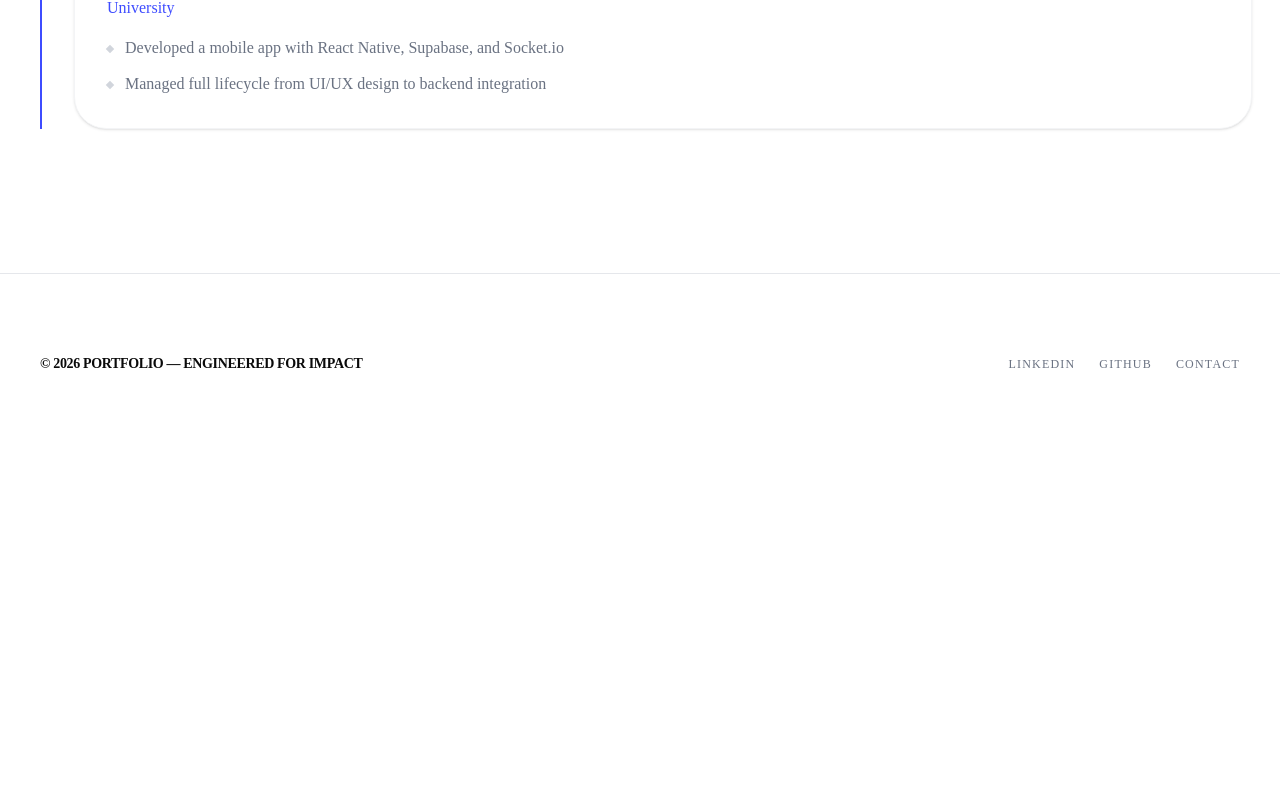
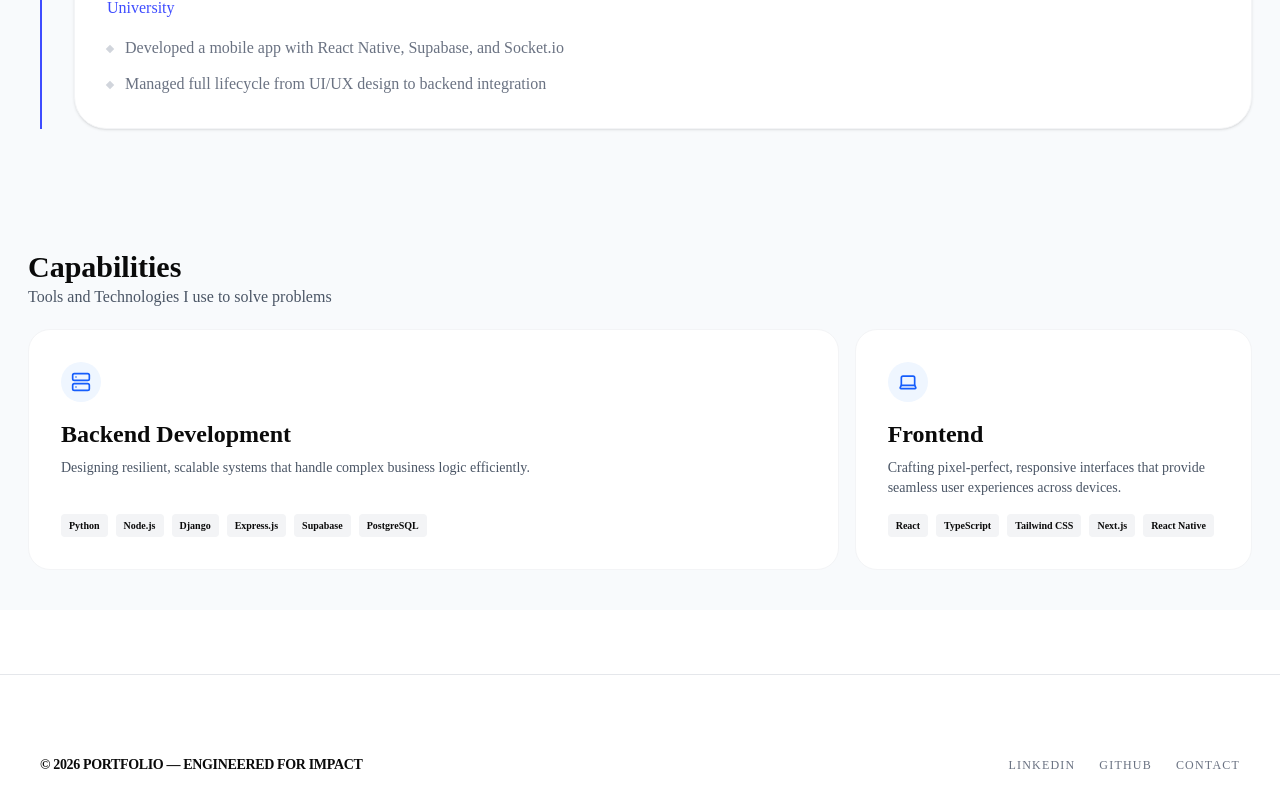
Before and after one commit to Programmingchuks24/portfoliov2, a Next.js app: page /about in a window 1280 px wide. Shown: the part 1582-2390 px from the top of the page. Before the commit the page ends 2036 px from the top, so only its background shows below. Built offline with nearby package versions, Linux system fonts and the light colour scheme.

Commit message:
Added tooltip/finished the about page/added a different color to the outer div of each page

```diff
--- a/app/about/page.tsx
+++ b/app/about/page.tsx
@@ -1,14 +1,14 @@
 import { Timeline } from '@/components/timeline'
+import { Database, Laptop, Phone, ScreenShare, Server } from 'lucide-react'
 import Image from 'next/image'
+import Link from 'next/link'
 import React from 'react'
 
 const about = () => {
   return (
-   <div>
-
-    <div className = " px-3 md:flex md:flex-row md:justify-between md:px-7">
-
-      <section className = "mt-5 flex flex-col gap-5 p-4 items-center justify-center text-center md:items-start md:text-left md:w-1/2">
+    <div className="bg-[#f8fafc] min-h-screen">
+      <div className=" px-3 md:flex md:flex-row md:justify-between md:px-7">
+        <section className="mt-5 flex flex-col gap-5 p-4 items-center justify-center text-center md:items-start md:text-left md:w-1/2">
           <div className="flex flex-row items-center gap-2 p-1 px-3 rounded-full bg-[#3e4cff]/10 w-fit text-xs text-black font-semibold">
             <span className="relative flex size-2">
               <span className="absolute inline-flex h-full w-full animate-ping rounded-full bg-[#3e4cff] opacity-75"></span>
@@ -18,26 +18,37 @@ const about = () => {
             <p>Available for new opportunities</p>
           </div>
 
-      <div className = " flex flex-col gap-5">
-        <p className = "text-4xl font-bold md:text-5xl">Architecting Digital Experiences</p>
+          <div className=" flex flex-col gap-5">
+            <p className="text-4xl font-bold md:text-5xl">
+              Architecting Digital Experiences
+            </p>
 
             <p className="text-gray-600">
-          I am a software engineer and fullstack developer with a passion for creating innovative digital solutions. Ive been coding for up to 9 years and have experience in building scalable web applications and mobile apps.
+              I am a software engineer and fullstack developer with a passion
+              for creating innovative digital solutions. Ive been coding for up
+              to 9 years and have experience in building scalable web
+              applications and mobile apps.
             </p>
           </div>
 
           <div className="flex flex-row gap-4">
-        <button className="text-white bg-black px-6 py-2 rounded-xl text-sm font-semibold hover:bg-gray-400 hover:text-black hover:cursor-pointer transition-all">
+            <Link
+              href="/contact"
+              className="text-white bg-black px-6 py-2 rounded-xl text-sm font-semibold hover:bg-gray-400 hover:text-black hover:cursor-pointer transition-all"
+            >
               Get in Touch
-        </button>
+            </Link>
 
-        <button className="text-black bg-[#3e4cff]/10 px-6 py-2 rounded-xl text-sm font-semibold hover:bg-gray-400 hover:text-white hover:cursor-pointer transition-all">
+            <Link
+              href="/cv"
+              className="text-black bg-[#3e4cff]/10 px-6 py-2 rounded-xl text-sm font-semibold hover:bg-gray-400 hover:text-white hover:cursor-pointer transition-all"
+            >
               Download CV
-        </button>
+            </Link>
           </div>
         </section>
 
-      <div className = "mt-10 px-3 md:py-4">
+        <div className="mt-10 px-3 md:py-4">
           <Image
             src="/assets/images/profile.jpeg"
             alt="Your Image"
@@ -46,20 +57,97 @@ const about = () => {
             className="rounded-2xl object-cover w-full h-auto"
           />
         </div>
-
       </div>
 
       <section className="py-10 px-6 items-center justify-center text-center md:items-start md:text-left md:px-7">
-
         <div>
           <p className="text-3xl font-bold">Experience</p>
-        <p className="text-gray-600">A decade of building software at scale</p>
+          <p className="text-gray-600">
+            A decade of building software at scale
+          </p>
         </div>
 
-      <Timeline/>
+        <Timeline />
+      </section>
+
+      <section className="py-10 px-6 items-center justify-center text-center md:items-start md:text-left md:px-7">
+        <div>
+          <p className="text-3xl font-bold">Capabilities</p>
+          <p className="text-gray-600">
+            Tools and Technologies I use to solve problems
+          </p>
+        </div>
+
+        <div className="grid grid-cols-1 md:grid-cols-3 gap-4 mt-5">
+          <div className="md:col-span-2 bg-white border border-gray-100 rounded-3xl p-8 flex flex-col justify-between">
+            <div>
+              <div className="bg-blue-50 w-10 h-10 rounded-full flex items-center justify-center mb-4 text-blue-600">
+                {/* DB Icon */}
+                <Server size={20} />
+              </div>
+              <h3 className="text-2xl font-bold mb-2">Backend Development</h3>
+              <p className="text-gray-600 text-sm">
+                Designing resilient, scalable systems that handle complex
+                business logic efficiently.
+              </p>
+            </div>
+            <div className="flex flex-wrap gap-2 mt-4">
+              <span className="text-[10px] font-bold px-2 py-1 bg-gray-100 rounded self-start">
+                Python
+              </span>
+              <span className="text-[10px] font-bold px-2 py-1 bg-gray-100 rounded self-start">
+                Node.js
+              </span>
+              <span className="text-[10px] font-bold px-2 py-1 bg-gray-100 rounded self-start">
+                Django
+              </span>
+              <span className="text-[10px] font-bold px-2 py-1 bg-gray-100 rounded self-start">
+                Express.js
+              </span>
+              <span className="text-[10px] font-bold px-2 py-1 bg-gray-100 rounded self-start">
+                Supabase
+              </span>
+
+              <span className="text-[10px] font-bold px-2 py-1 bg-gray-100 rounded self-start">
+                PostgreSQL
+              </span>
+            </div>
+          </div>
+
+          <div className="bg-white border border-gray-100 rounded-3xl p-8 flex flex-col justify-between">
+            <div>
+              <div className="bg-blue-50 w-10 h-10 rounded-full flex items-center justify-center mb-4 text-blue-600">
+                {/* DB Icon */}
+                <Laptop size={20} />
+              </div>
+              <h3 className="text-2xl font-bold mb-2">Frontend</h3>
+              <p className="text-gray-600 text-sm">
+                Crafting pixel-perfect, responsive interfaces that provide seamless user experiences across devices.
+              </p>
+            </div>
+
+            <div className="flex flex-wrap gap-2 mt-4">
+              <span className="text-[10px] font-bold px-2 py-1 bg-gray-100 rounded self-start">
+                React
+              </span>
+              <span className="text-[10px] font-bold px-2 py-1 bg-gray-100 rounded self-start">
+                TypeScript
+              </span>
+              <span className="text-[10px] font-bold px-2 py-1 bg-gray-100 rounded self-start">
+                Tailwind CSS
+              </span>
+              <span className="text-[10px] font-bold px-2 py-1 bg-gray-100 rounded self-start">
+                Next.js
+              </span>
+              <span className="text-[10px] font-bold px-2 py-1 bg-gray-100 rounded self-start">
+                React Native
+              </span>
+            </div>
+          </div>
+        </div>
       </section>
     </div>
-  )
+  );
 }
 
 export default about
--- a/app/layout.tsx
+++ b/app/layout.tsx
@@ -1,10 +1,10 @@
+import Footer from "@/components/footer";
+import Header from "@/components/header";
+import { Toaster } from "@/components/ui/sonner";
+import { TooltipProvider } from "@/components/ui/tooltip";
 import type { Metadata } from "next";
 import { Geist, Geist_Mono } from "next/font/google";
 import "./globals.css";
-import Header from "@/components/header";
-import Footer from "@/components/footer";
-import { Toaster } from "@/components/ui/sonner"
-
 
 const geistSans = Geist({
   variable: "--font-geist-sans",
@@ -32,13 +32,12 @@ export default function RootLayout({
       className={`${geistSans.variable} ${geistMono.variable} h-full antialiased`}
     >
       <body className="min-h-full flex flex-col">
-
-        <Header />
-        {children}
-        <Footer />
-
-        <Toaster/>
-
+        <TooltipProvider>
+          <Header />
+          {children}
+          <Footer />
+        </TooltipProvider>
+        <Toaster />
       </body>
     </html>
   );
--- a/app/page.tsx
+++ b/app/page.tsx
@@ -4,7 +4,7 @@ import React from "react";
 
 const page = () => {
   return (
-    <div className="mt-10 mx-4">
+    <div className="mt-10 px-4 pt-2 bg-[#f8fafc] ">
       <div className="flex flex-row items-center gap-2 p-2 rounded-full bg-[#3e4cff]/10 w-fit text-xs text-[#3e4cff] font-semibold">
         <span className="relative flex size-2">
           <span className="absolute inline-flex h-full w-full animate-ping rounded-full bg-[#3e4cff] opacity-75"></span>
--- a/components/timeline.tsx
+++ b/components/timeline.tsx
@@ -36,7 +36,7 @@ const TimelineItem = ({ item, index }: { item: any; index: number }) => {
             {item.date}
           </span>
 
-          <h3 className="text-2xl font-bold text-gray-900 flex flex-wrap items-center gap-3">
+          <h3 className="text-2xl font-bold text-gray-900 flex flex-wrap items-center place-self-center gap-3">
             {item.title}
           </h3>
         </div>
--- /dev/null
+++ b/components/ui/tooltip.tsx
@@ -0,0 +1,57 @@
+"use client"
+
+import * as React from "react"
+import { Tooltip as TooltipPrimitive } from "radix-ui"
+
+import { cn } from "@/lib/utils"
+
+function TooltipProvider({
+  delayDuration = 0,
+  ...props
+}: React.ComponentProps<typeof TooltipPrimitive.Provider>) {
+  return (
+    <TooltipPrimitive.Provider
+      data-slot="tooltip-provider"
+      delayDuration={delayDuration}
+      {...props}
+    />
+  )
+}
+
+function Tooltip({
+  ...props
+}: React.ComponentProps<typeof TooltipPrimitive.Root>) {
+  return <TooltipPrimitive.Root data-slot="tooltip" {...props} />
+}
+
+function TooltipTrigger({
+  ...props
+}: React.ComponentProps<typeof TooltipPrimitive.Trigger>) {
+  return <TooltipPrimitive.Trigger data-slot="tooltip-trigger" {...props} />
+}
+
+function TooltipContent({
+  className,
+  sideOffset = 0,
+  children,
+  ...props
+}: React.ComponentProps<typeof TooltipPrimitive.Content>) {
+  return (
+    <TooltipPrimitive.Portal>
+      <TooltipPrimitive.Content
+        data-slot="tooltip-content"
+        sideOffset={sideOffset}
+        className={cn(
+          "z-50 inline-flex w-fit max-w-xs origin-(--radix-tooltip-content-transform-origin) items-center gap-1.5 rounded-md bg-foreground px-3 py-1.5 text-xs text-background has-data-[slot=kbd]:pr-1.5 data-[side=bottom]:slide-in-from-top-2 data-[side=left]:slide-in-from-right-2 data-[side=right]:slide-in-from-left-2 data-[side=top]:slide-in-from-bottom-2 **:data-[slot=kbd]:relative **:data-[slot=kbd]:isolate **:data-[slot=kbd]:z-50 **:data-[slot=kbd]:rounded-sm data-[state=delayed-open]:animate-in data-[state=delayed-open]:fade-in-0 data-[state=delayed-open]:zoom-in-95 data-open:animate-in data-open:fade-in-0 data-open:zoom-in-95 data-closed:animate-out data-closed:fade-out-0 data-closed:zoom-out-95",
+          className
+        )}
+        {...props}
+      >
+        {children}
+        <TooltipPrimitive.Arrow className="z-50 size-2.5 translate-y-[calc(-50%_-_2px)] rotate-45 rounded-[2px] bg-foreground fill-foreground" />
+      </TooltipPrimitive.Content>
+    </TooltipPrimitive.Portal>
+  )
+}
+
+export { Tooltip, TooltipContent, TooltipProvider, TooltipTrigger }
```
Also changed, not shown: app/contact/page.tsx (+11 -7 lines), components/header.tsx (+29 -4 lines). Lines whose indentation alone changed are shown as unchanged.
